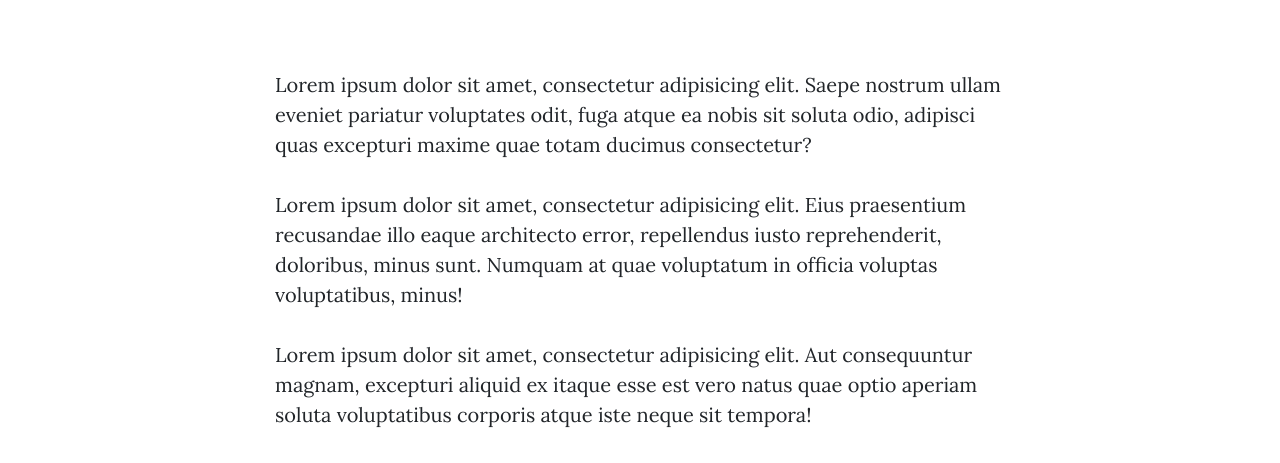
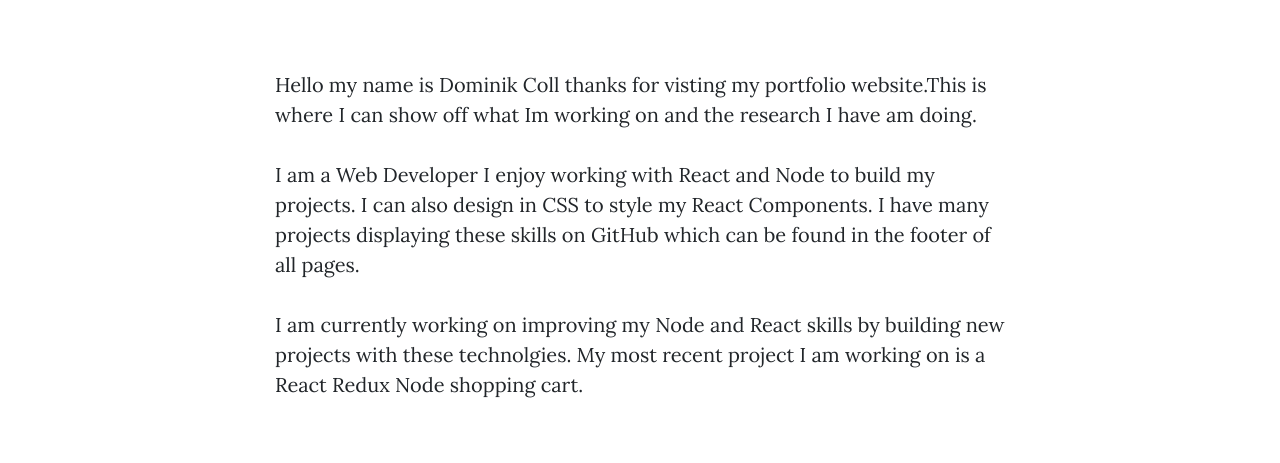
Before and after one commit to DominikColl/dominikcoll.github.io, a website: page bio.html in a window 1280 px wide. Shown: the part 542-1005 px from the top of the page. Drawn offline with nearby package versions, Linux system fonts and the light colour scheme.

Commit message:
Small changes to each page

```diff
--- a/bio.html
+++ b/bio.html
@@ -8,7 +8,7 @@
   <meta name="description" content="">
   <meta name="author" content="">
 
-  <title>Clean Blog - Start Bootstrap Theme</title>
+  <title>Dominiks Portfolio</title>
 
   <!-- Bootstrap core CSS -->
   <link href="vendor/bootstrap/css/bootstrap.min.css" rel="stylesheet">
@@ -81,14 +81,14 @@
   <div class="container">
     <div class="row">
       <div class="col-lg-8 col-md-10 mx-auto">
-        <p>Lorem ipsum dolor sit amet, consectetur adipisicing elit. Saepe nostrum ullam eveniet pariatur voluptates odit, fuga
-          atque ea nobis sit soluta odio, adipisci quas excepturi maxime quae totam ducimus consectetur?</p>
-        <p>Lorem ipsum dolor sit amet, consectetur adipisicing elit. Eius praesentium recusandae illo eaque architecto error,
-          repellendus iusto reprehenderit, doloribus, minus sunt. Numquam at quae voluptatum in officia voluptas voluptatibus,
-          minus!
+        <p>Hello my name is Dominik Coll thanks for visting my portfolio website.This is where I can show off what Im working
+          on and the research I have am doing.</p>
+        <p>I am a Web Developer I enjoy working with React and Node to build my projects. I can also design in CSS to style
+          my React Components. I have many projects displaying these skills on GitHub which can be found in the footer of
+          all pages.
         </p>
-        <p>Lorem ipsum dolor sit amet, consectetur adipisicing elit. Aut consequuntur magnam, excepturi aliquid ex itaque esse
-          est vero natus quae optio aperiam soluta voluptatibus corporis atque iste neque sit tempora!</p>
+        <p>I am currently working on improving my Node and React skills by building new projects with these technolgies. My
+          most recent project I am working on is a React Redux Node shopping cart.</p>
       </div>
 
     </div>
```
Also changed, not shown: agile.html (+1 -1 lines), blog.html (+1 -1 lines), contact.html (+1 -1 lines), index.html (+2 -2 lines), videos.html (+4 -3 lines), img/icon.svg (added), 1 other file.
